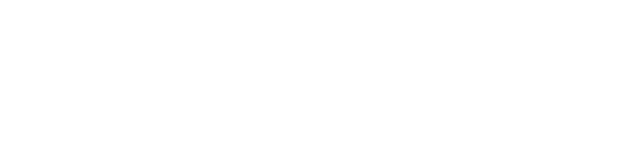
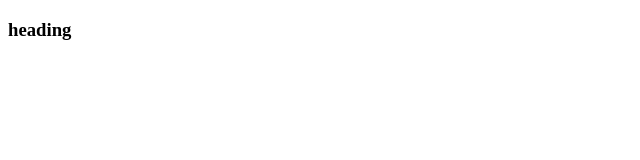
Before and after one commit to psworkflow/training, a plain HTML site: page index.html in a window 1280 px wide. Shown: the full height of the page, 0-640 px from the left. Drawn offline with Linux system fonts and the light colour scheme.

Commit message:
add some changes

```diff
--- a/index.html
+++ b/index.html
@@ -5,7 +5,9 @@
     <meta http-equiv="X-UA-Compatible" content="IE=edge">
     <meta name="viewport" content="width=!!!!!!!!!!!!!!!!!!!!!!
     , initial-scale=1.0">
-    <title>Document</title>
+   <h3>heading</h3>
+
+
 </head>
 <body>
 
```
